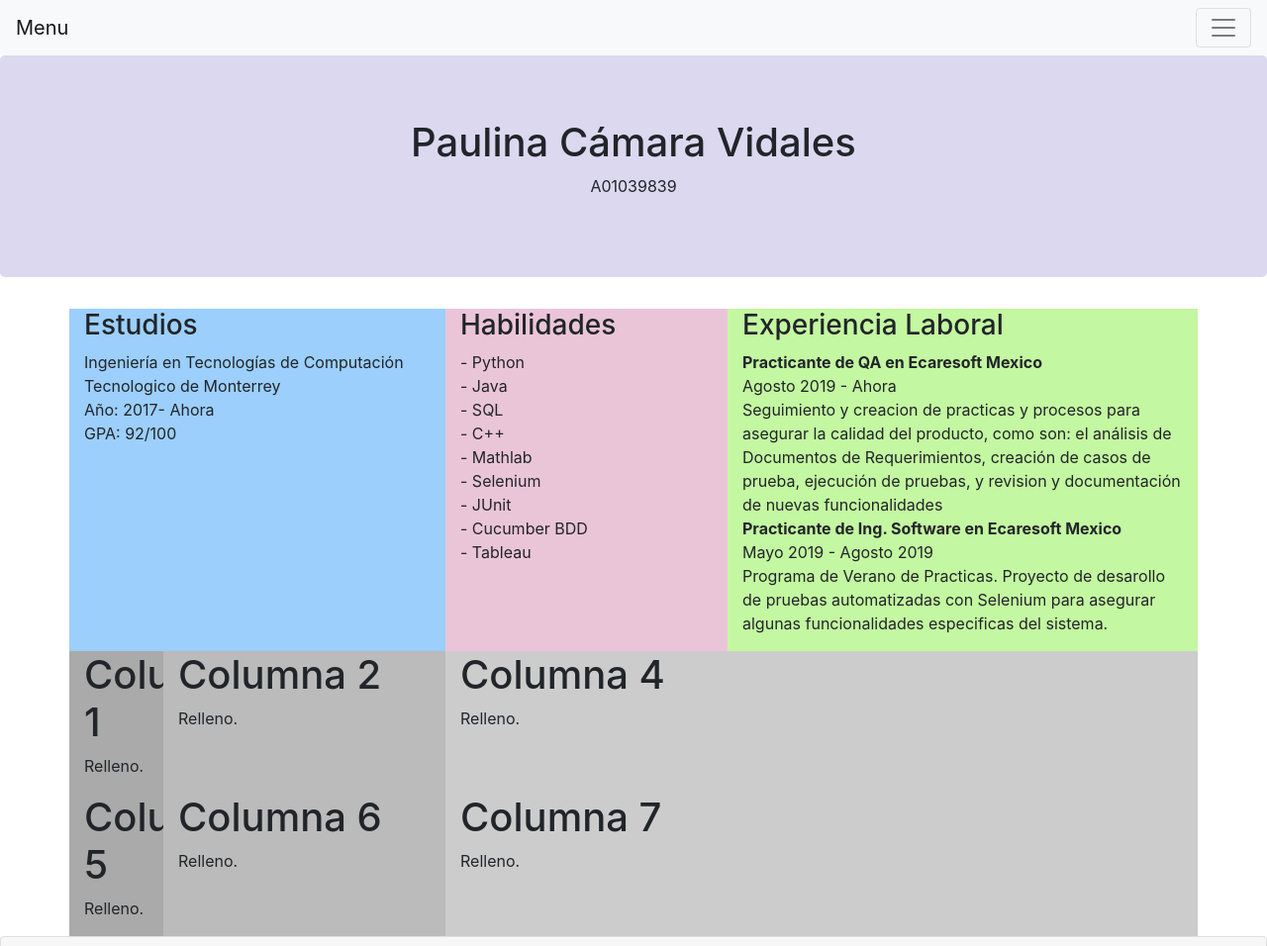
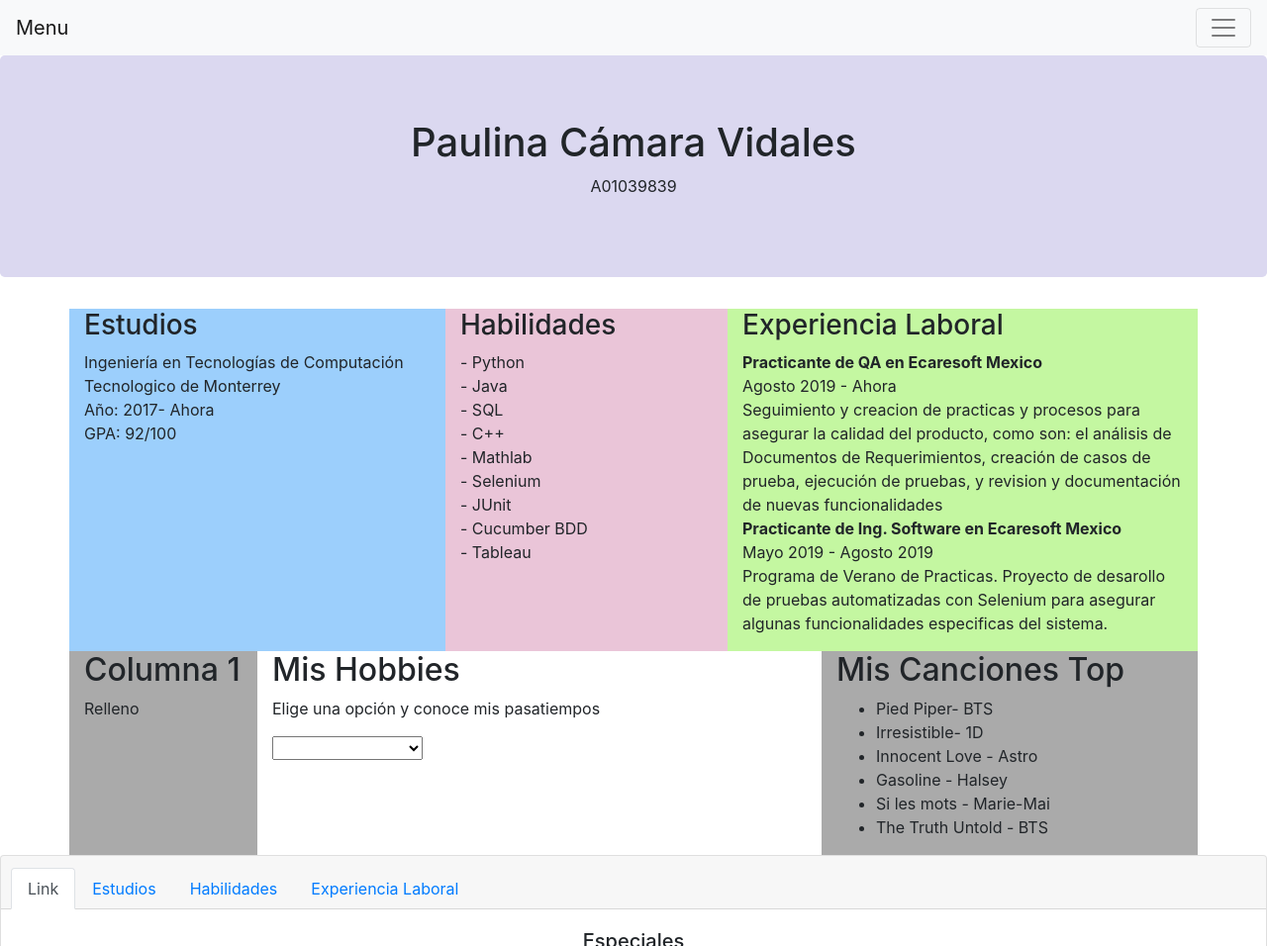
Before and after one commit to PauCamaraV/WebClass, a plain HTML site: page index.html in a window 1280 px wide. Shown: the top 956 px of the page at 99% size. Drawn offline with nearby package versions, Linux system fonts and the light colour scheme.

Commit message:
add vuejs a la curricula

```diff
--- a/index.html
+++ b/index.html
@@ -76,30 +76,42 @@
 
     <div class="container">
         <div class="row">
-          <div class="col-xl-1"  style="background-color:#aaa">
-            <h1>Columna 1</h1>
-            <p>Relleno.</p>
+            <div class="col-xl-2"  style="background-color:#aaa" >
+                <h2>Columna 1 </h2>
+                <p>Relleno</p>
+            </div>
+          <div class="col-xl-6"  style="background-color:#fff" id="pas" >
+                <h2>Mis Hobbies</h2>
+                <p>Elige una opción y conoce mis pasatiempos</p>
+                <select v-model="pasatiempo">
+                    <option>Maquillaje</option>
+                    <option>Escuchar Musica</option>
+                    <option>Viajar</option>
+                    <option>Kpop</option>
+                  </select>
+                  <br><br>
+                      <template v-if=" pasatiempo === 'Maquillaje'">
+                          <img  src="https://images11.eitb.eus/multimedia/images/2020/03/26/2583018/20200326204339_maquillaje-pixabay-kinkat_amp_w1200.jpg" style="width:450px;height:225px;">
+                        </template>
+                        <template v-else-if = "pasatiempo === 'Escuchar Musica'">
+                              <img  src="https://www.adslzone.net/app/uploads/2019/06/publicar-listas-reproduccion-spotify.jpg" style="width:450px;height:225px;">
+                          </template>
+                        <template v-else-if="pasatiempo === 'Viajar'">
+                              <img  src="https://www.pisosestudiantesbarcelona.com/pics_fotosnoticias/106/big_viajar-europa-estudiantes.jpg" style="width:450px;height:225px;">
+                          </template>
+                          <template v-else-if="pasatiempo === 'Kpop'">
+                              <img  src="https://www.freim.tv/wp-content/uploads/2019/12/images-5.jpeg" style="width:450px;height:225px;">
+                          </template>
+                        <h3>{{ pasatiempo }}</h3>
           </div>
-          <div class="col-xl-3"  style="background-color:#bbb">
-            <h1>Columna 2</h1>
-            <p>Relleno.</p>
+          <div class="col-xl-4"  style="background-color:#aaa" id="musica">
+              <h2>Mis Canciones Top </h2>
+              <ul>
+                  <li v-for="(value, index) in array">
+                      {{ value }}
+                  </li>
+              </ul>
           </div>
-          <div class="col-xl-8"  style="background-color:#ccc">
-            <h1>Columna 4</h1>
-            <p>Relleno.</p>
-          </div>
-          <div class="col-xl-1"  style="background-color:#aaa">
-              <h1>Columna 5</h1>
-              <p>Relleno.</p>
-            </div>
-            <div class="col-xl-3"  style="background-color:#bbb">
-              <h1>Columna 6</h1>
-              <p>Relleno.</p>
-            </div>
-            <div class="col-xl-8"  style="background-color:#ccc">
-              <h1>Columna 7</h1>
-              <p>Relleno.</p>
-            </div>
         </div>
       </div>
 
@@ -140,10 +152,29 @@
       <button type="submit" class="btn btn-primary">Submit</button>
 
 
+      <script src="https://npmcdn.com/vue/dist/vue.js"></script>
+  <script src="https://unpkg.com/vue/dist/vue.js"></script>
+
+  <script>
+      new Vue({
+        el: '#pas',
+        data: {
+          pasatiempo: ''
+        }
+      });
+  </script>
+
+<script>
+    new Vue({
+        el: '#musica',
+        data: {
+        array: ['Pied Piper- BTS', 'Irresistible- 1D','Innocent Love - Astro' ,'Gasoline - Halsey' ,'Si les mots - Marie-Mai' ,'The Truth Untold - BTS'],
+        }});
+</script>
+
      <!-- Si utilizamos componentes de Bootstrap que requieran Javascript agregar estos tres archivos -->
-     <script src="https://code.jquery.com/jquery-3.2.1.slim.min.js" integrity="sha384-KJ3o2DKtIkvYIK3UENzmM7KCkRr/rE9/Qpg6aAZGJwFDMVNA/GpGFF93hXpG5KkN" crossorigin="anonymous"></script>
-     <script src="https://cdnjs.cloudflare.com/ajax/libs/popper.js/1.12.9/umd/popper.min.js" integrity="sha384-ApNbgh9B+Y1QKtv3Rn7W3mgPxhU9K/ScQsAP7hUibX39j7fakFPskvXusvfa0b4Q" crossorigin="anonymous"></script>
-     <script src="https://maxcdn.bootstrapcdn.com/bootstrap/4.0.0/js/bootstrap.min.js" integrity="sha384-JZR6Spejh4U02d8jOt6vLEHfe/JQGiRRSQQxSfFWpi1MquVdAyjUar5+76PVCmYl" crossorigin="anonymous"></script>
-
-  </body>
+     <script src="https://code.jquery.com/jquery-3.5.1.slim.min.js" integrity="sha384-DfXdz2htPH0lsSSs5nCTpuj/zy4C+OGpamoFVy38MVBnE+IbbVYUew+OrCXaRkfj" crossorigin="anonymous"></script>
+     <script src="https://cdn.jsdelivr.net/npm/popper.js@1.16.1/dist/umd/popper.min.js" integrity="sha384-9/reFTGAW83EW2RDu2S0VKaIzap3H66lZH81PoYlFhbGU+6BZp6G7niu735Sk7lN" crossorigin="anonymous"></script>
+     <script src="https://stackpath.bootstrapcdn.com/bootstrap/4.5.2/js/bootstrap.min.js" integrity="sha384-B4gt1jrGC7Jh4AgTPSdUtOBvfO8shuf57BaghqFfPlYxofvL8/KUEfYiJOMMV+rV" crossorigin="anonymous"></script>
+     </body>
 </html>
```
